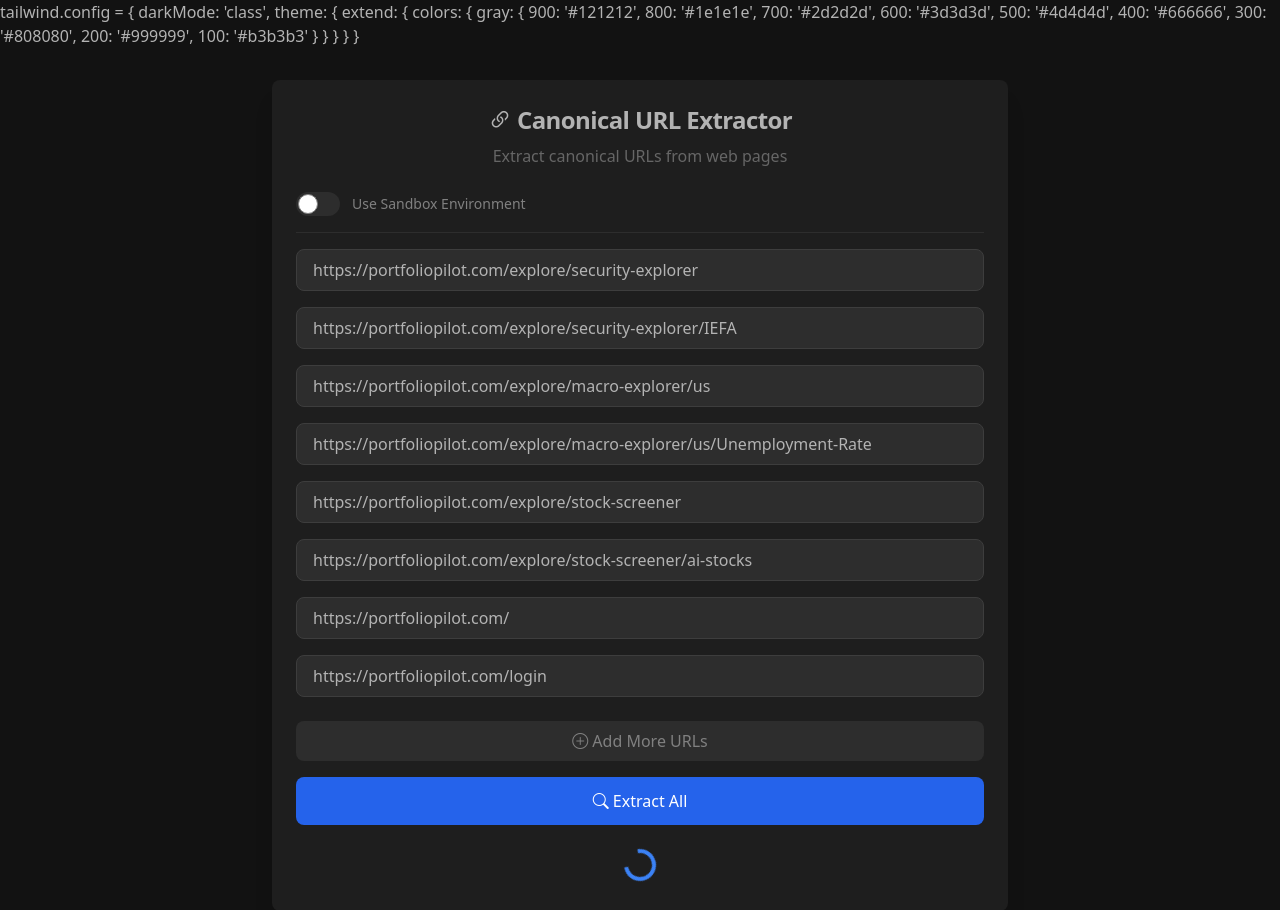
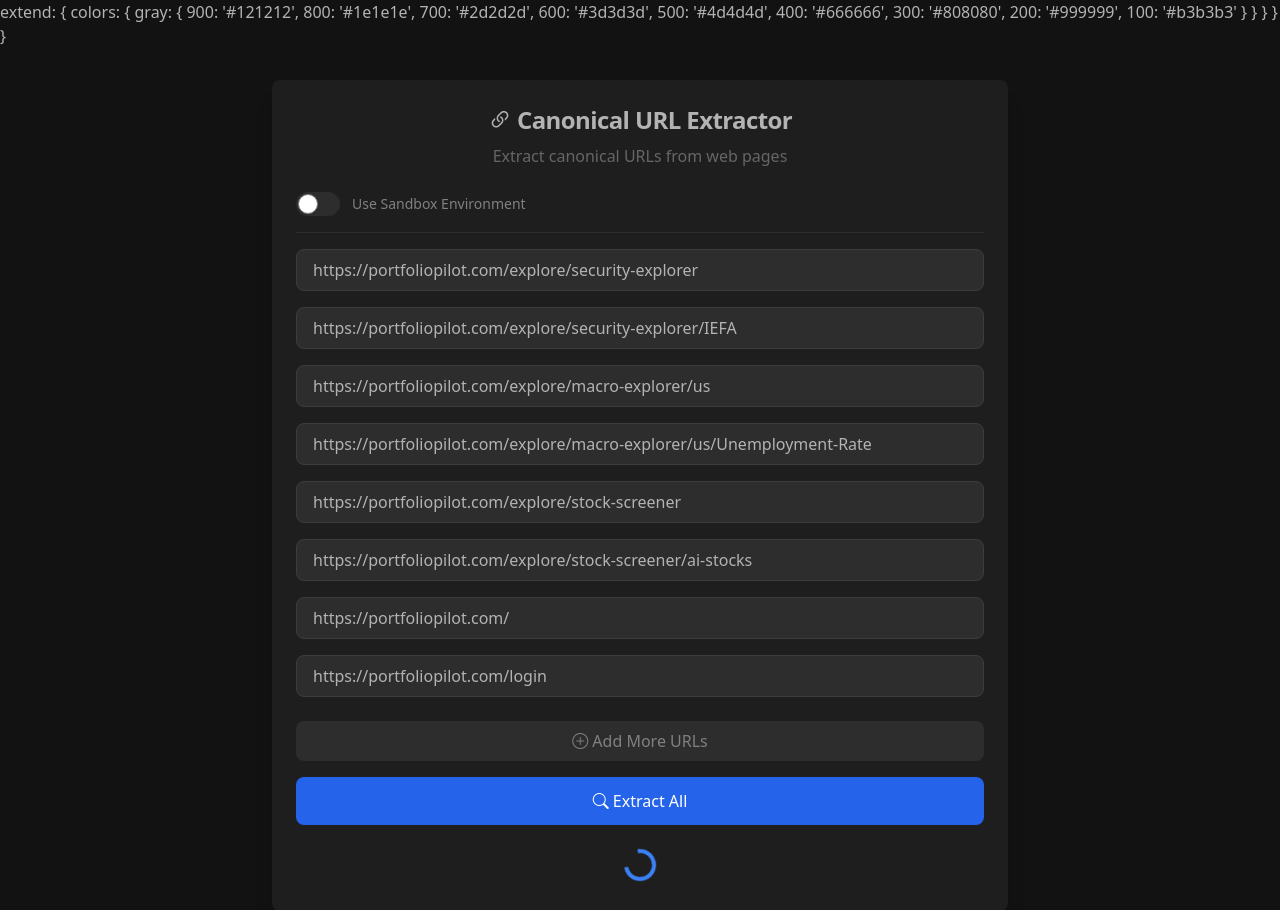
Before and after one commit to kalidasmuthusamy/UrlCanonicalExtractor, a Flask app: page / in a window 1280 px wide. Shown: the top 910 px of the page. Run offline with Flask 3, Linux system fonts and the light colour scheme; some libraries are stand-ins or nearby versions.

Commit message:
Assistant checkpoint: Fix Tailwind configuration structure
Assistant generated file changes:
- templates/index.html: Fix Tailwind configuration

---

User prompt:

I see this code in HTML page

tailwind.config = { darkMode: 'class', theme: { extend: { colors: { gray: { 900: '#121212', 800: '#1e1e1e', 700: '#2d2d2d', 600: '#3d3d3d', 500: '#4d4d4d', 400: '#666666', 300: '#808080', 200: '#999999', 100: '#b3b3b3' } } } } }

Fix it. Styles are not applied

```diff
--- a/templates/index.html
+++ b/templates/index.html
@@ -7,6 +7,7 @@
     <script src="https://cdn.tailwindcss.com"></script>
     <script>
       tailwind.config = {
+        darkMode: 'class',
         theme: {
           extend: {
             colors: {
@@ -33,9 +34,6 @@
         }
       }
     </style>
-        tailwind.config = {
-            darkMode: 'class',
-            theme: {
                 extend: {
                     colors: {
                         gray: {
```
Lines whose indentation alone changed are shown as unchanged.
